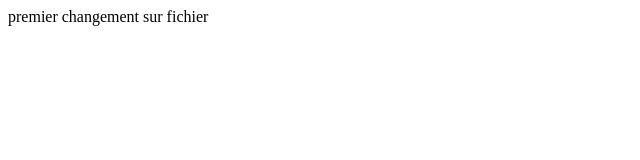
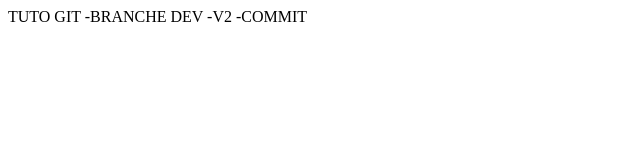
Before and after one commit to BouZmitWidAd/command-git, a plain HTML site: page index.html in a window 1280 px wide. Shown: the whole page, without its empty margins (0-640 px from the left). Drawn offline with Linux system fonts and the light colour scheme.

Commit message:
branche master

```diff
--- a/index.html
+++ b/index.html
@@ -3,7 +3,7 @@
 </head>
 <body>
 <p>
-    premier changement sur fichier
+   TUTO GIT -BRANCHE DEV -V2 -COMMIT
 </p>
 </body>
 </html>
```
